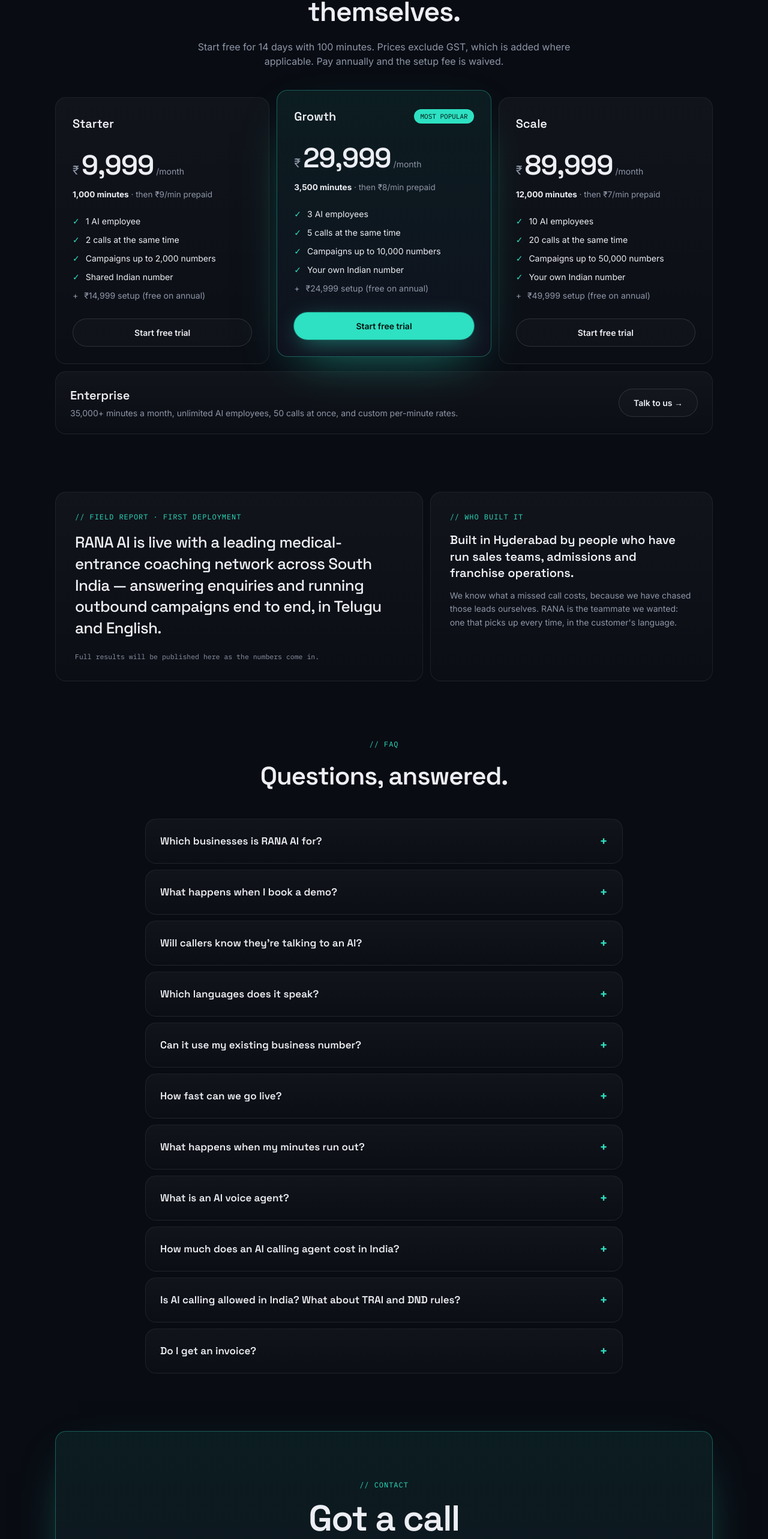
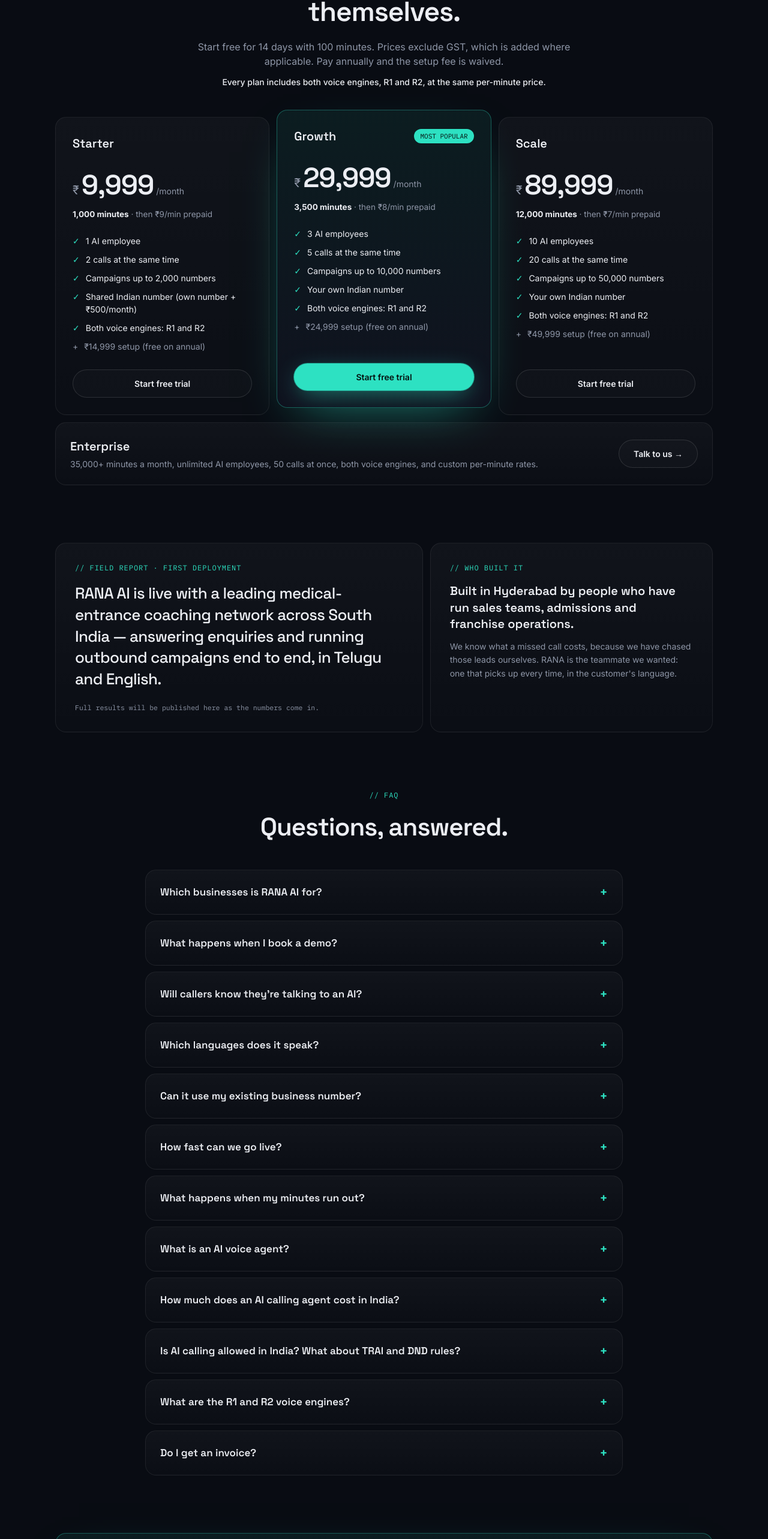
Before and after one commit to sricharanmunagala39-del/Rana.AI, a Next.js app: page /landing in a window 1280 px wide. Shown: the part 5239-7805 px from the top of the page at 60% size. Built offline with nearby package versions, Linux system fonts and the light colour scheme.

Commit message:
Pricing (3/3): website, signup, Billing and builder read the shared price list; R1/R2 shown everywhere

```diff
--- a/app/agents/new/page.tsx
+++ b/app/agents/new/page.tsx
@@ -2,6 +2,7 @@
 "use client";
 
 import { ENGINES, LANGUAGE_LABELS, engineSupports, isEngine, type EngineId } from "@/lib/voice/engines";
+import { engineRateText } from "@/lib/pricing";
 import { useEffect, useRef, useState, Suspense } from "react";
 import { useSearchParams, useRouter } from "next/navigation";
 import Sidebar from "@/components/Sidebar";
@@ -325,7 +326,7 @@ function WizardInner() {
           </div>
 
           <div className="flex-1 overflow-y-auto p-10">
-            <div className={stepIdx >= 2 ? "max-w-[860px]" : "max-w-[640px]"}>
+            <div className={stepIdx >= 1 ? "w-full max-w-[1100px]" : "w-full max-w-[760px]"}>
               {limitMsg && (
                 <div className="mb-6 text-[13px] bg-hot-tint border border-hot/30 rounded-xl px-4 py-3" data-testid="employee-limit">
                   {limitMsg} <a href="/employees" className="font-semibold underline">Edit an employee</a> · <a href="/billing" className="font-semibold underline">See plans</a>
@@ -438,6 +439,7 @@ function WizardInner() {
                               onClick={() => { if (fits) setEngine(e.id); }} onKeyDown={(ev) => { if (fits && (ev.key === "Enter" || ev.key === " ")) setEngine(e.id); }}>
                               <div className={`text-[14px] font-semibold flex items-center gap-1.5 ${fits || on ? "" : "text-ink-soft"}`}>{e.label}{on && <span className="text-[10.5px] text-signal">✓ selected</span>}</div>
                               <div className="text-[11.5px] text-ink-soft leading-snug mt-0.5">{e.blurb}</div>
+                              <div className="text-[11px] font-mono text-ink-soft mt-1">Uses {engineRateText(e.id)} of your plan</div>
                               {!fits && (() => {
                                 const names = e.callLanguages.map((l) => LANGUAGE_LABELS[l] || l).join(" and ");
                                 const extra = Array.from(new Set([startingLanguage, ...policy.allowed].map((l) => LANGUAGE_LABELS[baseLang(l)] || l))).filter((n) => !e.callLanguages.some((l) => LANGUAGE_LABELS[l] === n));
--- a/app/billing/page.tsx
+++ b/app/billing/page.tsx
@@ -1,4 +1,5 @@
 "use client";
+import { numberCell, enginesPricingLine, TRIAL_DAYS, ENTERPRISE_FROM } from "@/lib/pricing";
 import { useEffect, useState } from "react";
 import Sidebar from "@/components/Sidebar";
 import { inr } from "@/lib/money";
@@ -69,7 +70,7 @@ export default function BillingPage() {
   }
   const u = d?.usage;
   const pct = u ? Math.min(100, (u.minutesUsed / Math.max(1, u.minutesIncluded)) * 100) : 0;
-  const plans = d ? Object.values(d.plans) as any[] : [];
+  const plans = d?.plans ? Object.values(d.plans) as any[] : [];
   const trialOver = u?.plan.key === "trial" && u.trialEndsAt && Date.parse(u.trialEndsAt) < Date.now();
   const outOfMinutes = u && u.minutesUsed >= u.minutesIncluded && !u.limits.allowOverage && !(b?.wallet?.enabled && b.wallet.balance > 0);
 
@@ -77,7 +78,7 @@ export default function BillingPage() {
     <div className="flex min-h-screen bg-paper">
       <Sidebar active="billing" />
       <div className="flex-1 p-10">
-        <div className="max-w-[900px] flex flex-col gap-6">
+        <div className="w-full max-w-[1280px] flex flex-col gap-6">
           <div>
             <div className="text-[20px] font-display font-semibold">Plan & usage</div>
             <div className="text-[13px] text-ink-soft mt-0.5">Your plan, the minutes you've used this period, and what each plan includes. You're billed for connected minutes only — unanswered calls are free.</div>
@@ -144,19 +145,19 @@ export default function BillingPage() {
                     {plans.map((p) => (
                       <tr key={p.key} className={`border-b border-line last:border-0 ${p.key === u.plan.key ? "bg-signal-tint/60" : ""}`}>
                         <td className="px-4 py-3 font-semibold">{p.name}{p.key === u.plan.key ? <span className="ml-2 text-[10.5px] text-signal">Current</span> : null}</td>
-                        <td className="px-4 py-3 tabular-nums">{p.key === "trial" ? "Free · 14 days" : p.pricePerMonth ? inr(p.pricePerMonth) : "From ₹2.5 lakh"}</td>
-                        <td className="px-4 py-3 tabular-nums">{p.key === "enterprise" ? "35,000+" : p.minutes.toLocaleString("en-IN")}</td>
+                        <td className="px-4 py-3 tabular-nums">{p.key === "trial" ? `Free · ${TRIAL_DAYS} days` : p.pricePerMonth ? inr(p.pricePerMonth) : `From ${inr(ENTERPRISE_FROM)}`}</td>
+                        <td className="px-4 py-3 tabular-nums">{p.key === "enterprise" ? `${p.minutes.toLocaleString("en-IN")}+` : p.minutes.toLocaleString("en-IN")}</td>
                         <td className="px-4 py-3 tabular-nums">{p.overagePerMin ? `${inr(p.overagePerMin)}` : "—"}</td>
                         <td className="px-4 py-3">{p.employees >= 999 ? "Unlimited" : p.employees}</td>
                         <td className="px-4 py-3">{p.concurrency}</td>
-                        <td className="px-4 py-3">{p.ownNumber ? "Included" : p.key === "starter" ? "₹500/month" : "Shared"}</td>
+                        <td className="px-4 py-3">{numberCell(p)}</td>
                         <td className="px-4 py-3 tabular-nums">{p.onboardingFee === 0 ? "Free" : p.onboardingFee ? inr(p.onboardingFee) : "Custom"}</td>
                       </tr>
                     ))}
                   </tbody>
                 </table>
               </div>
-              <div className="text-[12px] text-ink-soft">Prices exclude 18% GST. Minutes are counted per call, rounded up to the next 30 seconds. Unused minutes don't roll over. Annual prepay: 12 months for the price of 10, onboarding free. Enterprise and custom deals: <span className="font-semibold">support@ranaai.in</span>.</div>
+              <div className="text-[12px] text-ink-soft" data-testid="billing-engines"><b className="text-ink">{enginesPricingLine()}</b> Prices exclude 18% GST. Minutes are counted per call, rounded up to the next 30 seconds. Unused minutes don't roll over. Annual prepay: 12 months for the price of 10, onboarding free. Enterprise and custom deals: <span className="font-semibold">support@ranaai.in</span>.</div>
 
               {b && (
                 <div className="border border-line rounded-xl bg-raised p-5 flex flex-col gap-4" data-testid="choose-plan">
--- a/app/landing/Site.tsx
+++ b/app/landing/Site.tsx
@@ -3,7 +3,8 @@ import { useEffect, useRef, useState } from "react";
 import Link from "next/link";
 import Orb from "@/components/Orb";
 import { Logo } from "@/components/Sidebar";
-import { PLANS, FAQ, INDUSTRY_CALLS, USE_CASES, type Line } from "./content";
+import { PLANS, FAQ, INDUSTRY_CALLS, USE_CASES, ENGINES_LINE, type Line } from "./content";
+import { TRIAL_DAYS, TRIAL_MINUTES, PLANS as PRICE_LIST } from "@/lib/pricing";
 import DemoForm from "./DemoForm";
 import { captureUtm } from "./utm";
 import { LEGAL_LINKS, SOCIAL_LINKS } from "@/app/legal/legal";
@@ -233,7 +234,7 @@ function MissedCalls({ onDemo }: { onDemo: () => void }) {
           <div className="text-[13.5px] text-ink-soft mt-3">{perMonth.toLocaleString("en-IN")} missed calls × {conv}% × {inr(value)}, over 26 working days. Your numbers — change the sliders.</div>
           <div className="mt-6 rounded-xl border border-white/10 bg-white/[.03] p-4 text-[14px]">RANA answers every one of those calls, day and night, from <b>₹9,999 a month</b>.</div>
           <div className="flex flex-wrap gap-3 mt-6 justify-center lg:justify-start">
-            <Link href="/signup" className="btn-glow rounded-full px-6 py-3 text-[14px] font-semibold">Start free — 14 days</Link>
+            <Link href="/signup" className="btn-glow rounded-full px-6 py-3 text-[14px] font-semibold">Start free — {TRIAL_DAYS} days</Link>
             <button onClick={onDemo} className="btn-ghost rounded-full px-6 py-3 text-[14px] font-medium">Book a demo</button>
           </div>
         </div>
@@ -302,10 +303,10 @@ export default function Site() {
               AI calling agents for any business that runs on phone calls — clinics, real estate, education, e-commerce, finance, hospitality and more. They answer and make your calls in Telugu, Hindi, Tamil and 8 more Indian languages, and hand your team only the leads worth calling back.
             </p>
             <div className="flex flex-wrap gap-3 mt-9 justify-center lg:justify-start">
-              <Link href="/signup" className="btn-glow rounded-full px-6 py-3.5 text-[15px] font-semibold" data-testid="hero-trial">Start free — 14 days</Link>
+              <Link href="/signup" className="btn-glow rounded-full px-6 py-3.5 text-[15px] font-semibold" data-testid="hero-trial">Start free — {TRIAL_DAYS} days</Link>
               <button onClick={openDemo("hero")} className="btn-ghost rounded-full px-6 py-3.5 text-[15px] font-medium" data-testid="hero-demo">Book a demo →</button>
             </div>
-            <div className="text-[12.5px] text-ink-soft/80 mt-4">100 free minutes · no card needed · cancel anytime</div>
+            <div className="text-[12.5px] text-ink-soft/80 mt-4">{TRIAL_MINUTES} free minutes · no card needed · cancel anytime</div>
           </div>
           <div className="relative flex flex-col items-center">
             <Orb size={520} interactive className="max-w-full" />
@@ -417,7 +418,8 @@ export default function Site() {
           <div className="reveal text-center max-w-[640px] mx-auto">
             <div className="eyebrow">// PRICING</div>
             <h2 className="font-display text-[32px] sm:text-[46px] font-semibold tracking-[-0.025em] mt-3">Plans that pay for themselves.</h2>
-            <p className="text-ink-soft text-[16px] mt-3">Start free for 14 days with 100 minutes. Prices exclude GST, which is added where applicable. Pay annually and the setup fee is waived.</p>
+            <p className="text-ink-soft text-[16px] mt-3">Start free for {TRIAL_DAYS} days with {TRIAL_MINUTES} minutes. Prices exclude GST, which is added where applicable. Pay annually and the setup fee is waived.</p>
+            <p className="text-[14px] mt-3 font-medium" data-testid="engines-line">{ENGINES_LINE}</p>
           </div>
           <div className="grid md:grid-cols-3 gap-3 mt-12">
             {PLANS.map((p) => (
@@ -437,7 +439,7 @@ export default function Site() {
             ))}
           </div>
           <div className="reveal card mt-3 p-6 flex flex-col sm:flex-row items-center justify-between gap-4">
-            <div><div className="font-display text-[20px] font-semibold">Enterprise</div><div className="text-ink-soft text-[14px] mt-1">35,000+ minutes a month, unlimited AI employees, 50 calls at once, and custom per-minute rates.</div></div>
+            <div><div className="font-display text-[20px] font-semibold">Enterprise</div><div className="text-ink-soft text-[14px] mt-1">{PRICE_LIST.enterprise.minutes.toLocaleString("en-IN")}+ minutes a month, unlimited AI employees, {PRICE_LIST.enterprise.concurrency} calls at once, both voice engines, and custom per-minute rates.</div></div>
             <button onClick={openDemo("enterprise")} className="btn-ghost rounded-full px-6 py-3 text-[14px] font-semibold whitespace-nowrap">Talk to us →</button>
           </div>
         </section>
@@ -478,7 +480,7 @@ export default function Site() {
             <p className="font-display text-[34px] sm:text-[60px] font-semibold tracking-[-0.03em] leading-[1.02] mt-4">Got a call<br /><span className="text-gradient">you&apos;re missing?</span></p>
             <p className="text-ink-soft text-[16px] mt-5">Hire your first AI employee in minutes. It starts answering today.</p>
             <div className="flex flex-wrap gap-3 justify-center mt-9">
-              <Link href="/signup" className="btn-glow rounded-full px-7 py-3.5 text-[15px] font-semibold">Start free — 14 days</Link>
+              <Link href="/signup" className="btn-glow rounded-full px-7 py-3.5 text-[15px] font-semibold">Start free — {TRIAL_DAYS} days</Link>
               <button onClick={openDemo("footer-cta")} className="btn-ghost rounded-full px-7 py-3.5 text-[15px] font-medium">Book a demo</button>
             </div>
             <div className="text-[13px] text-ink-soft mt-5">or write to <a href={`mailto:${CONTACT_EMAIL}`} className="text-signal">{CONTACT_EMAIL}</a></div>
--- a/app/landing/content.ts
+++ b/app/landing/content.ts
@@ -1,9 +1,13 @@
 // Pricing and FAQ copy shared by the website and its structured data (app/landing/page.tsx).
-export const PLANS = [
-  { name: "Starter", price: "9,999", min: "1,000", extra: "₹9", pts: ["1 AI employee", "2 calls at the same time", "Campaigns up to 2,000 numbers", "Shared Indian number"], fee: "₹14,999 setup" },
-  { name: "Growth", price: "29,999", min: "3,500", extra: "₹8", pts: ["3 AI employees", "5 calls at the same time", "Campaigns up to 10,000 numbers", "Your own Indian number"], fee: "₹24,999 setup", hi: true },
-  { name: "Scale", price: "89,999", min: "12,000", extra: "₹7", pts: ["10 AI employees", "20 calls at the same time", "Campaigns up to 50,000 numbers", "Your own Indian number"], fee: "₹49,999 setup" },
-];
+import { PLANS as PRICE_LIST, PAID_PLAN_KEYS, planHighlights, inr0, TRIAL_DAYS, TRIAL_MINUTES, enginesPricingLine } from "@/lib/pricing";
+
+// Website plan cards come from the shared price list (lib/pricing), so they always match Billing and HQ.
+export const PLANS = PAID_PLAN_KEYS.map((k) => {
+  const p = PRICE_LIST[k];
+  return { name: p.name, price: inr0(p.pricePerMonth || 0), min: inr0(p.minutes), extra: `₹${p.overagePerMin}`, pts: planHighlights(p), fee: `₹${inr0(p.onboardingFee || 0)} setup`, hi: k === "growth" };
+});
+export const ENGINES_LINE = enginesPricingLine();
+const START = PRICE_LIST.starter;
 
 export const FAQ: [string, string][] = [
   ["Which businesses is RANA AI for?", "Any business that answers or makes a lot of phone calls: clinics and hospitals, real estate, schools and coaching, e-commerce and D2C brands, insurance and loan companies, hotels and restaurants, automobile dealers and local service businesses. If your team misses calls, calls back late or repeats the same answers all day, RANA can take those calls."],
@@ -14,8 +18,9 @@ export const FAQ: [string, string][] = [
   ["How fast can we go live?", "You can build and test your first AI employee the same day on the free trial. Done-for-you setups with your scripts and data usually take one to two weeks."],
   ["What happens when my minutes run out?", "Plan minutes are used first. After that, calls continue from a prepaid balance you top up by UPI, card or netbanking — or turn on auto-recharge so campaigns never stop."],
   ["What is an AI voice agent?", "An AI voice agent is software that talks on the phone like a trained staff member. RANA AI answers incoming calls and calls your leads, understands what people say in their own language, answers from your business information, and records, transcribes and scores every call for your team."],
-  ["How much does an AI calling agent cost in India?", "RANA AI plans start at ₹9,999 a month for 1,000 connected minutes (about ₹10 a minute), with lower per-minute rates on bigger plans. Calls are billed in 30-second pulses, and every workspace starts with a 14-day free trial with 100 minutes."],
+  ["How much does an AI calling agent cost in India?", `RANA AI plans start at ₹${inr0(START.pricePerMonth || 0)} a month for ${inr0(START.minutes)} connected minutes (about ₹${Math.round((START.pricePerMonth || 0) / START.minutes)} a minute), with lower per-minute rates on bigger plans. Calls are billed in 30-second pulses, and every workspace starts with a ${TRIAL_DAYS}-day free trial with ${TRIAL_MINUTES} minutes. ${enginesPricingLine()}`],
   ["Is AI calling allowed in India? What about TRAI and DND rules?", "Yes, when it follows TRAI's commercial-communication rules. RANA AI only dials inside the calling hours you set (9 AM to 9 PM, Monday to Saturday, by default), keeps a do-not-call list that grows automatically when someone asks not to be called, and stops a campaign outside those hours. For promotional lists you need DLT registration and the right number series, and you should only call people who enquired or agreed to be contacted — we help you set this up."],
+  ["What are the R1 and R2 voice engines?", "They are the two voice engines behind every RANA AI employee, and both are included in every plan. R1 is built for Indian languages and follows the caller when they switch language mid-call. R2 offers 900+ voices, very fast replies and your own cloned voice, and keeps each call in the language it opens with. You choose the engine for each AI employee and can switch any time."],
   ["Do I get an invoice?", "Yes. Every payment comes with a proper invoice you can download any time from the Billing page."],
 ];
 
--- a/app/signup/page.tsx
+++ b/app/signup/page.tsx
@@ -1,4 +1,5 @@
 "use client";
+import { TRIAL_DAYS, TRIAL_MINUTES } from "@/lib/pricing";
 import { useState } from "react";
 import AuthShell from "@/components/AuthShell";
 import { utmTag } from "@/app/landing/utm";
@@ -25,14 +26,14 @@ export default function SignupPage() {
         <div className="flex flex-col gap-3" data-testid="signup-done">
           <div className="w-12 h-12 rounded-2xl bg-signal-tint text-signal flex items-center justify-center text-[22px] shadow-glow">✓</div>
           <h1 className="font-display text-[28px] font-semibold tracking-tight">You're in the queue</h1>
-          <p className="text-[13.5px] text-ink-soft leading-relaxed">We'll switch on your 14-day free trial shortly (usually within a working day) and email you. You can sign in now and start building your first AI employee.</p>
+          <p className="text-[13.5px] text-ink-soft leading-relaxed">We'll switch on your {TRIAL_DAYS}-day free trial ({TRIAL_MINUTES} minutes, both voice engines R1 and R2) shortly (usually within a working day) and email you. You can sign in now and start building your first AI employee.</p>
           <a href="/login" className="bg-signal text-on-accent rounded-xl py-3 text-[14px] font-semibold text-center mt-2">Sign in →</a>
         </div>
       ) : (
         <form onSubmit={submit} className="flex flex-col gap-3" data-testid="signup-form">
-          <div className="text-[11px] font-mono text-signal tracking-wider">// 14 DAYS · 100 MINUTES · NO CARD</div>
+          <div className="text-[11px] font-mono text-signal tracking-wider">// {TRIAL_DAYS} DAYS · {TRIAL_MINUTES} MINUTES · NO CARD</div>
           <h1 className="font-display text-[30px] font-semibold tracking-tight -mt-0.5">Hire your first<br /><span className="text-gradient">AI employee</span></h1>
-          <p className="text-[13.5px] text-ink-soft mb-2">Set up in minutes. It calls in 11 Indian languages.</p>
+          <p className="text-[13.5px] text-ink-soft mb-2">Set up in minutes. It calls in 11 Indian languages, on two voice engines (R1 and R2) — pick one per employee.</p>
           <div className="grid grid-cols-2 gap-3">
             <input id="su-company" className={field} placeholder="Company name" value={f.company} onChange={(e) => setF({ ...f, company: e.target.value })} />
             <input id="su-name" className={field} placeholder="Your name" value={f.name} onChange={(e) => setF({ ...f, name: e.target.value })} />
```
